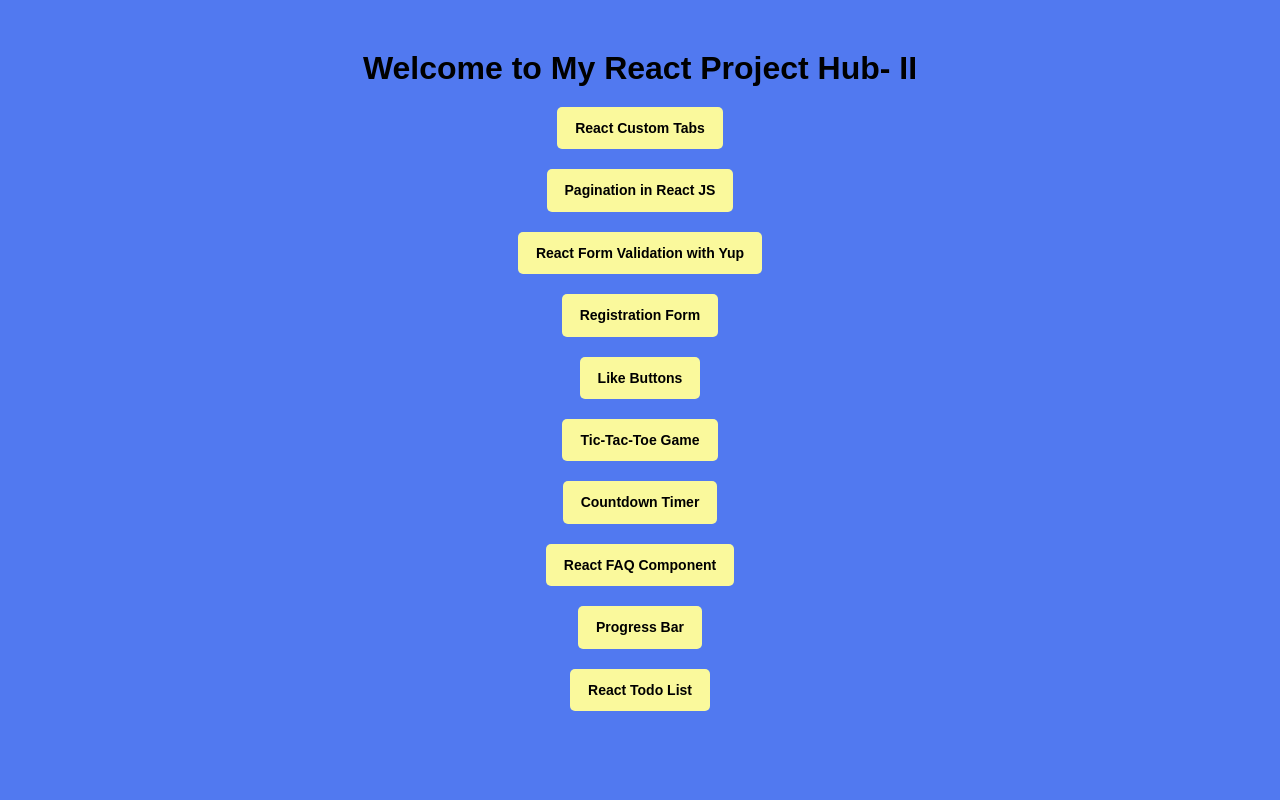
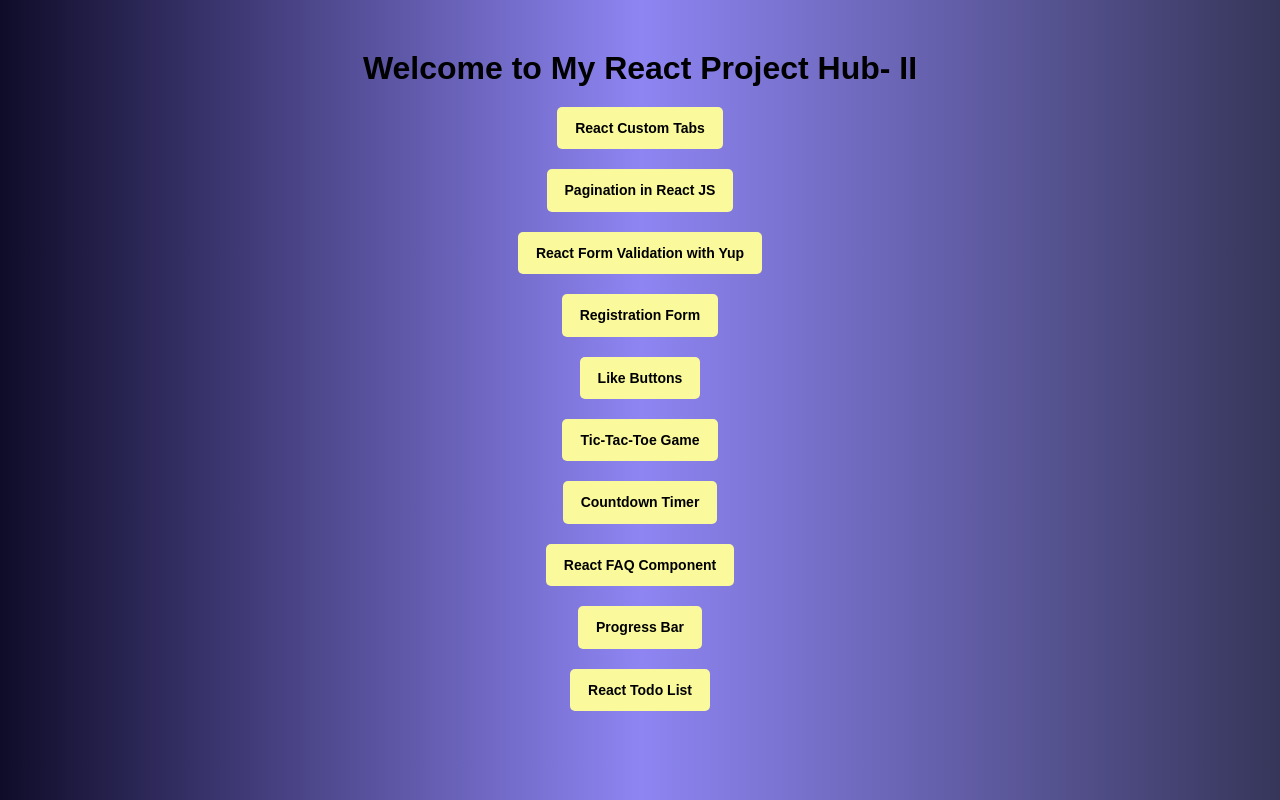
Before and after one commit to Swetasmita/reactproject-part2, a React (Vite) app: page / in a window 1280 px wide. Built offline with nearby package versions, Linux system fonts and the light colour scheme.

Commit message:
changes in home page

```diff
--- a/src/components/countDownTimer/CountDown.jsx
+++ b/src/components/countDownTimer/CountDown.jsx
@@ -82,7 +82,7 @@ const CountDown = () => {
     let tid;
     if (isStart) {
       tid = setInterval(() => {
-        runTimer();
+        runTimer();_
       }, 1000);
       setTimerId(tid);
     }
--- a/src/components/home/home.css
+++ b/src/components/home/home.css
@@ -1,8 +1,8 @@
 .home-container {
     display: flex;
-    width: 100vw;
+    width: 100%;
+    background: linear-gradient(to right, #0f0c29, #8e85f3, #36365a);
     height: 100vh;
-    background: rgb(81, 121, 240);
     box-shadow: 0px 0px 7px #ccc;
     justify-content: start;
     align-items: center;
```
